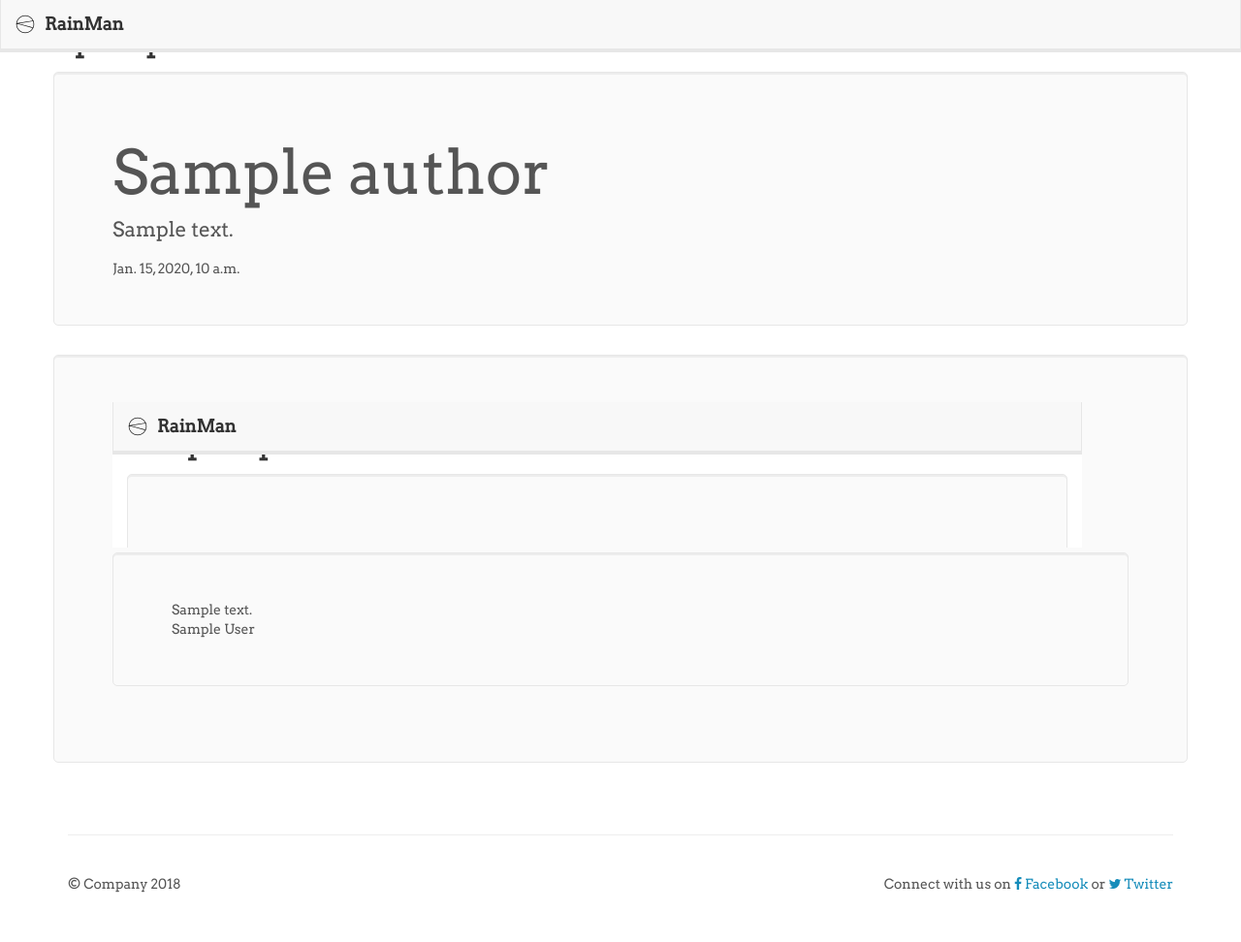
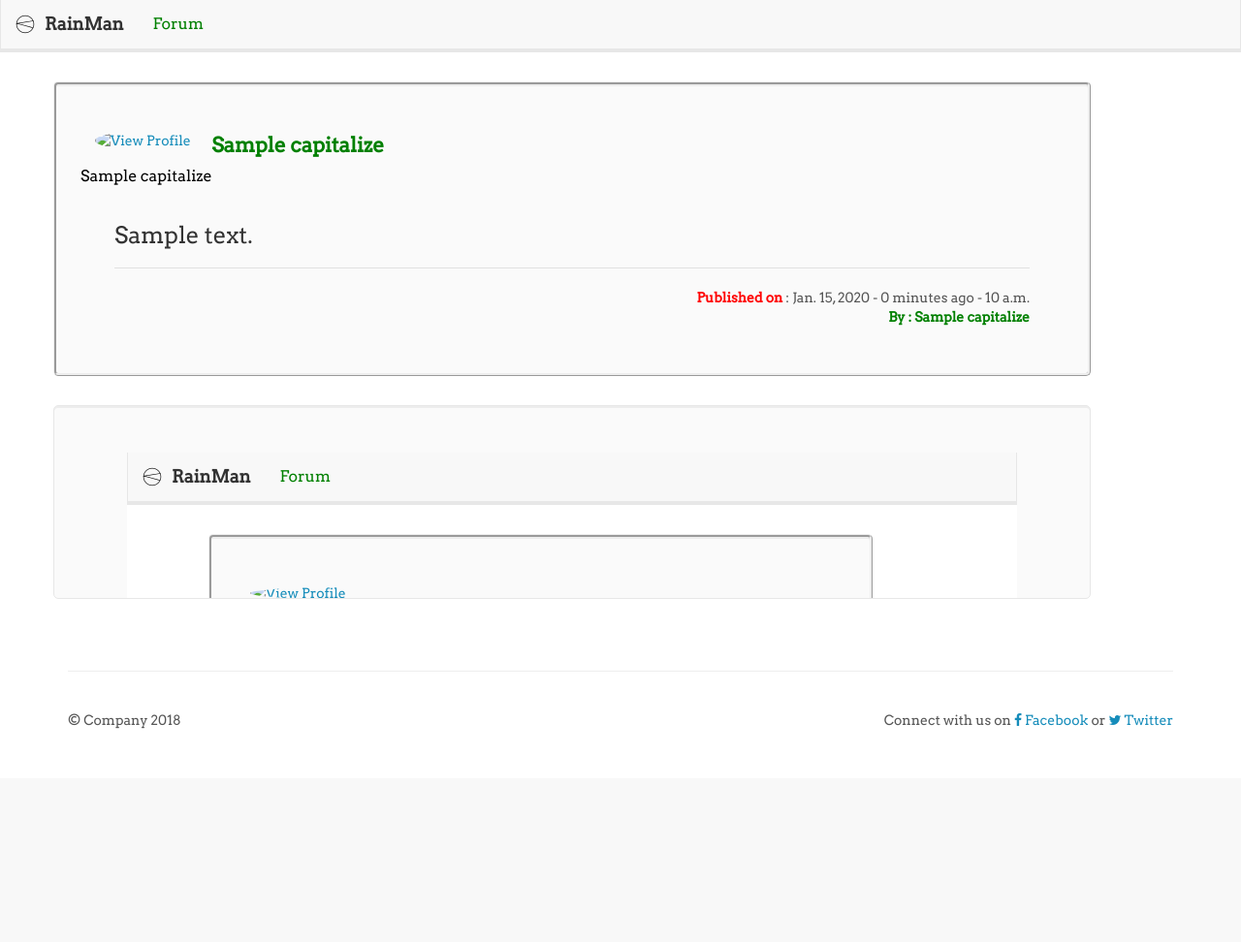
Before and after one commit to amit988684/StudentForum, a Django app: template forumapp/templates/forumapp/question_detail.html in a window 1280 px wide. Shown: the whole page at 97% size. After the commit the page ends 752 px from the top, so only its background shows below. Run offline with Django 3.2, Linux system fonts and the light colour scheme; the template is opened without the code that fills it: most values are stand-ins (such as "Sample title", 1, 10 or a date in 2020); parts of the project's set-up code (start-up, migrations or seed data) failed here and were passed over; some libraries are stand-ins or nearby versions.

Commit message:
Made question detail more aesthetic

```diff
--- a/forumapp/templates/forumapp/comment_form.html
+++ b/forumapp/templates/forumapp/comment_form.html
@@ -15,9 +15,9 @@
     <form method="POST">
     {% csrf_token %}
     {{form|crispy}}
-        <div class="button" style="padding-left: 82%">
-    <button type="submit" class="save btn btn-success">Post Comment</button>
-            </div>
+
+    <button type="submit" class="save btn btn-success col-md-10">Post Comment</button>
+
     </form>
 </div>
 {#    <script>var editor = new MediumEditor('.editable');</script>#}
--- a/forumapp/templates/forumapp/question_detail.html
+++ b/forumapp/templates/forumapp/question_detail.html
@@ -12,44 +12,109 @@
         <link rel="stylesheet" href="{% static "css/forum_base.css" %}">
 {% endblock %}
 
+{% block navbar-left %}
+
+    <li {% if active_link == "Forum" %}class="active"{% endif %}><a style="color: green" href="{% url 'forumapp:question_list' %}">Forum</a></li>
+
+{% endblock %}
+
 {% block container %}
-
-      <h1>{{ question.title }}</h1>
-
-        {% if question.timestamp %}
-
+<br><br><br><br>
 <div class="container profile-body">
   <div class="row">
-             <div class="col-sm-12">
-            <div class="jumbotron ">
-            <h1>{{ question.author.name }}</h1>
+    <div class="col-sm-11">
 
-        <p>{{ question.content|safe|linebreaksbr }}</p>
+            <div class="jumbotron col-sm-12" style="border: ridge;">
+{#Question #}
 
-                {{ question.timestamp }}
-        {% endif %}
+            <!-- Profile Image -->
+
+   <div class="row" style="margin-left: -50px;margin-top: 0px">
+      <div class="row2">
+          <!-- Taking User To The profile page of the author of the post-->
+       <div class="col-md-10">
+        <a href="{% url "profiles:show" slug=question.author.profile.slug %}"><div class="col-md-2"> <img title="View Profile" class="img-circle img-responsive" src="{% thumbnail question.author.profile.picture|default:'default_profile.png' 60x60 crop %}">
+               </div>
+               </a>
+
+                <p>
+                <strong><a title="Author Name" style="color: green;" href="{% url "profiles:show" slug=question.author.profile.slug %}">{{ question.author.name.capitalize }}</a></strong><br>
+
+                <a title="Author Email" style="color: black;font-size: medium" href="{% url "profiles:show" slug=question.author.profile.slug %}">{{ question.author.email.capitalize }}</a></p>
+</div>
+          <!-- Added Delete And Edit Functionality to the Questions-->
+          {% if question.author.profile.user == user %}
+          <a title="Edit Question ?" class="btn btn-success" href="{% url 'forumapp:question_edit' pk=question.pk %}">Edit?</a>
+          <a title="Delete Question" class="btn btn-danger" href="{% url 'forumapp:question_remove' pk=question.pk %}">Delete?</a>
+{% endif %}
+
+
+      </div>
+  </div>
+{#            <a href="{% url 'forumapp:question_detail' pk=question.pk %}"><p><h2>{{ question.title }}</h2></a></p>#}
+
+{# having the read more button#}
+            <h3>{{ question.content }}</h3>
+{#  <p class="read-more"><a title="Answer Question" href="{% url "forumapp:question_detail" pk=question.pk %}" class="btn btn-block" style="border-bottom-left-radius: 20%;border-bottom: ridge;border-bottom-right-radius: 20%;">Answer ?</a></p>#}
+
+    <hr class="jumbotron-fluid">
+            <div class="date" style="text-align: end;">
+                <strong style="color: red">Published on </strong> :  {{ question.timestamp|date }}  -
+                {{ question.timestamp|timesince}} ago - {{ question.timestamp|time}}
+                <!--Name--><br>
+              <strong style="color: green">  By :  {{ question.author.name.capitalize }}</strong>
+            </div>
+
+{#            <a href="{% url 'question_detail' pk=post.pk %}">Comments: {{ post.approve_comments.count }}</a>#}
+        </div>
+
+
+
 </div></div>
-
-</div>
-
-    <div class="row">
-        <div class="col-sm-12">
-            <div class="jumbotron">
-            <iframe src="{% url "forumapp:add_comment_to_question" pk=question.pk %}" height="150px" width="1000" style="border: transparent"></iframe>
-            {% for comments in question.comments.all %}
-                <div class="jumbotron">
-{{ comments.content }}<br>
-{{ comments.author_comment }}
-                </div>
-            {% endfor %}
-            </div>
-        </div>
-    </div>
-</div>
 
 
 
 
+{#      <h1>{{ question.title }}</h1>#}
+
+{#        {% if question.timestamp %}#}
+
+{#<div class="container profile-body">#}
+{#  <div class="row">#}
+{#             <div class="col-sm-12">#}
+{#            <div class="jumbotron">#}
+{#                    <a href="{% url "profiles:show" slug=question.author.profile.slug %}"><div class="col-md-1"> <img title="profile picture" class="img-circle img-responsive" src="{% thumbnail question.author.profile.picture|default:'default_profile.png' 60x60 crop %}">#}
+{#               </div>#}
+{#               </a>#}
+{##}
+{#            <p>{{ question.author.name }}</p>#}
+{##}
+{#        <p>{{ question.content|safe|linebreaksbr }}</p>#}
+{##}
+{#                {{ question.timestamp }}#}
+{#        {% endif %}#}
+{#</div></div>#}
+{##}
+{#</div>#}
+
+    <div class="row">
+        <div class="col-sm-11">
+            <div class="jumbotron" style="height: 200px">
+            <iframe class="col-sm-12" src="{% url "forumapp:add_comment_to_question" pk=question.pk %}" style="border: transparent"></iframe>
+{#            {% for comments in question.comments.all %}#}
+{#                <div class="jumbotron">#}
+{#{{ comments.content }}<br>#}
+{#{{ comments.author_comment }}#}
+{#                </div>#}
+{#            {% endfor %}#}
+            </div>
+        </div>
+    </div>
+{#</div>#}
+
+
+
+</div>
 
 
 {#          {% if user.is_authenticated %}#}
```
Also changed, not shown: forumapp/templates/forumapp/question_list.html (+20 -18 lines), profiles/templates/profiles/show_profile.html (+3 -4 lines), db.sqlite3, media/default_profile.png.60x60_q85_crop.png (added), 2 other files.
